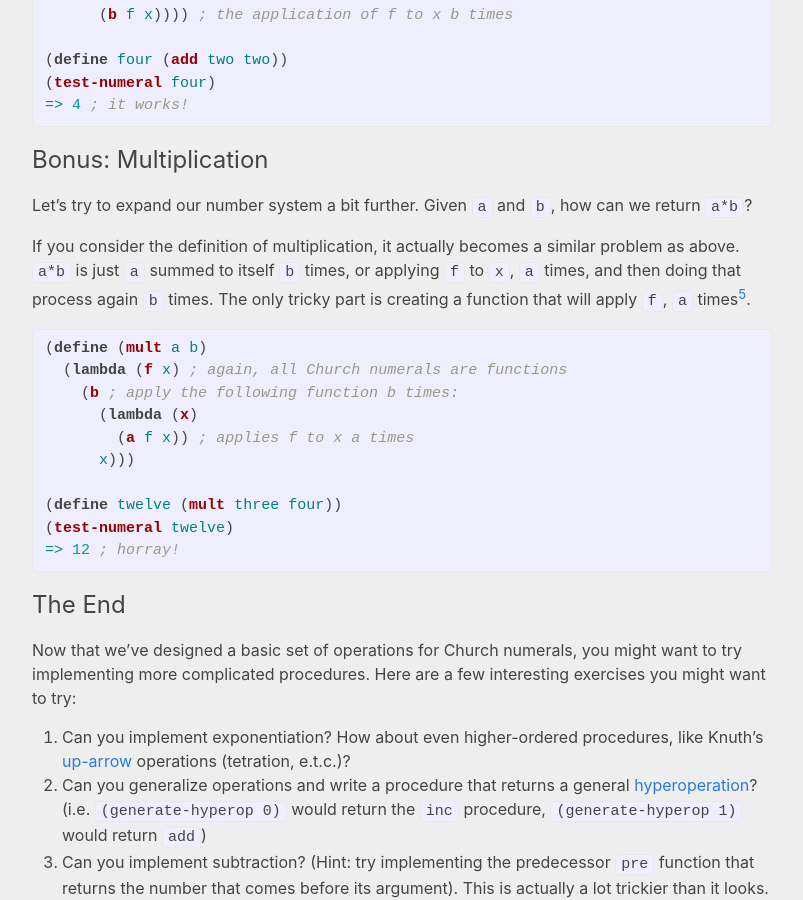
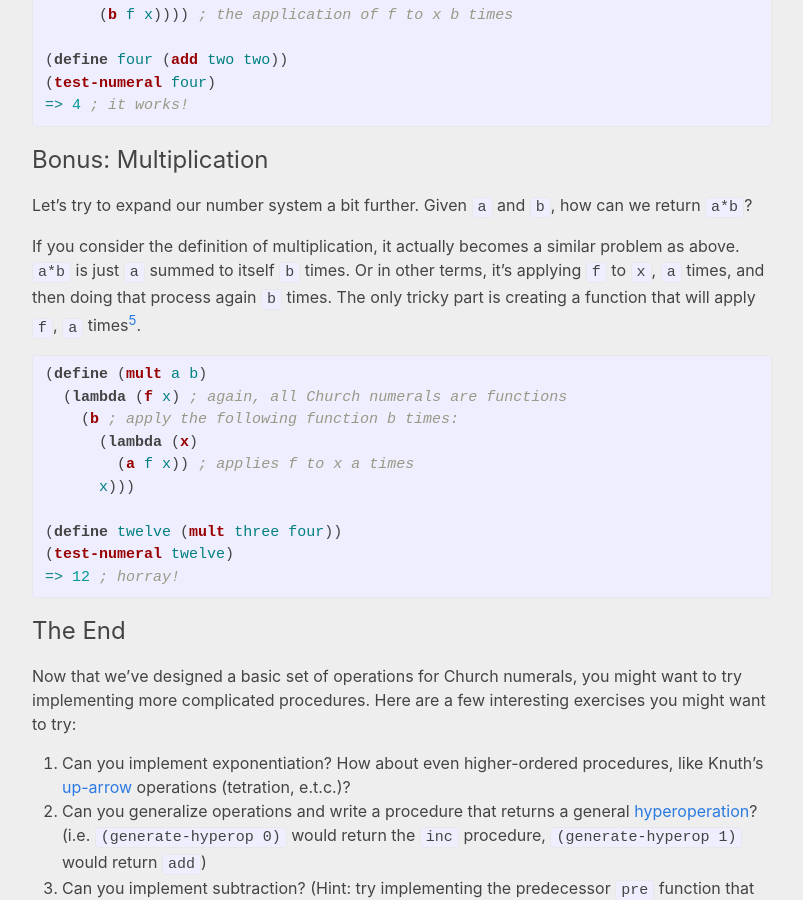
Before and after one commit to ponyta/ponyta.github.io, a Jekyll site: the page built from _posts/2018-10-06-simple-church-numerals.md, in a window 1280 px wide and 900 px high, scrolled down 3209 px. Shown: the whole window, without its empty margins (238-1041 px from the left). Built offline with Jekyll 4.4.1, drawn with Linux system fonts in a browser that asks for light colours.

Commit message:
Edit "Simple Church Numerals"

````diff
--- a/_posts/2018-10-06-simple-church-numerals.md
+++ b/_posts/2018-10-06-simple-church-numerals.md
@@ -166,9 +166,9 @@ function `a` times (and same for `b`). Thus, we can use this to our advantage by
 Let's try to expand our number system a bit further. Given `a` and `b`, how can we return `a*b`?
 
 If you consider the definition of multiplication, it actually becomes a similar problem as above.
-`a*b` is just `a` summed to itself `b` times, or applying `f` to `x`, `a` times, and then doing that
-process again `b` times. The only tricky part is creating a function that will apply `f`, `a`
-times[^5].
+`a*b` is just `a` summed to itself `b` times. Or in other terms, it's applying `f` to `x`, `a`
+times, and then doing that process again `b` times. The only tricky part is creating a function
+that will apply `f`, `a` times[^5].
 
 ```racket
 (define (mult a b)
````
